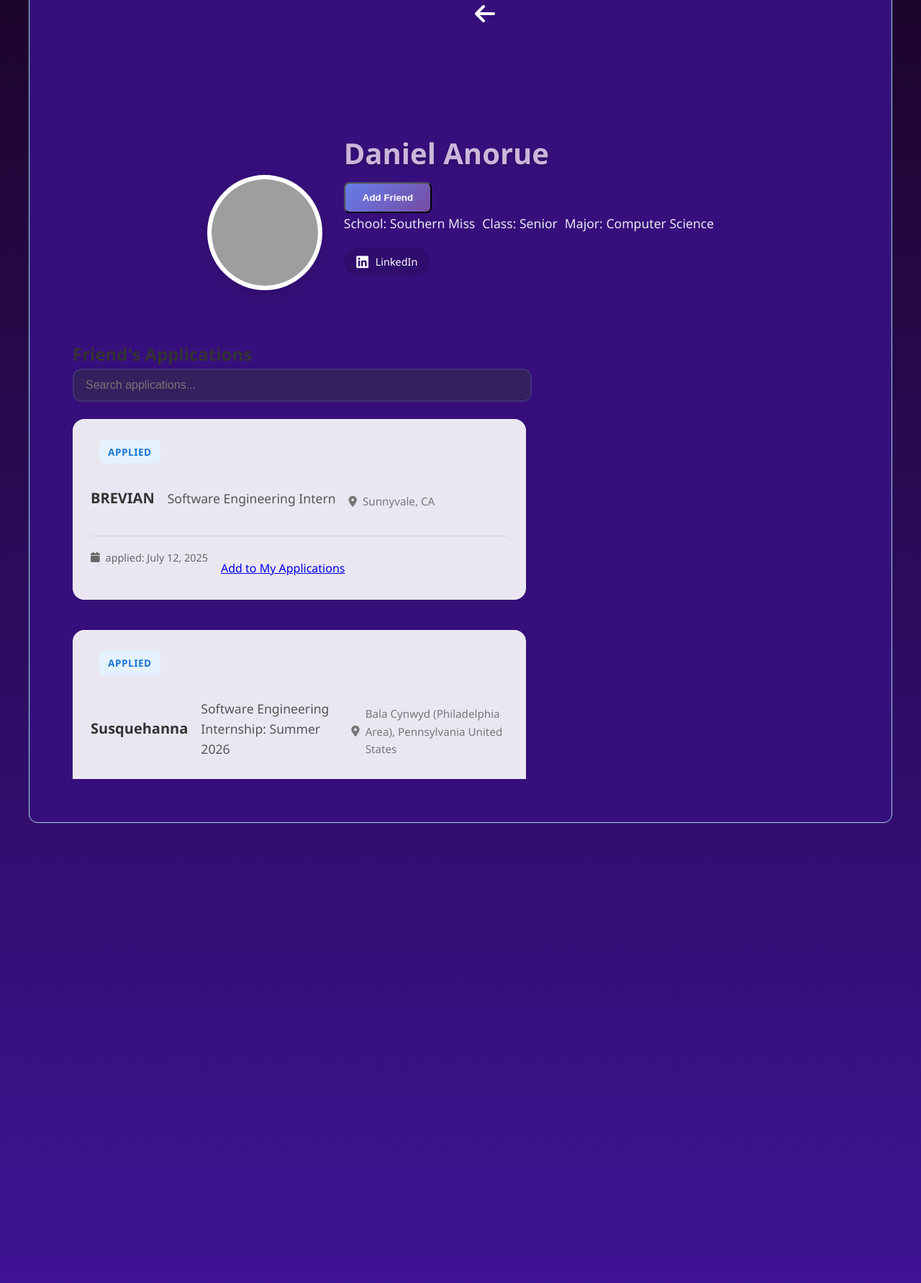
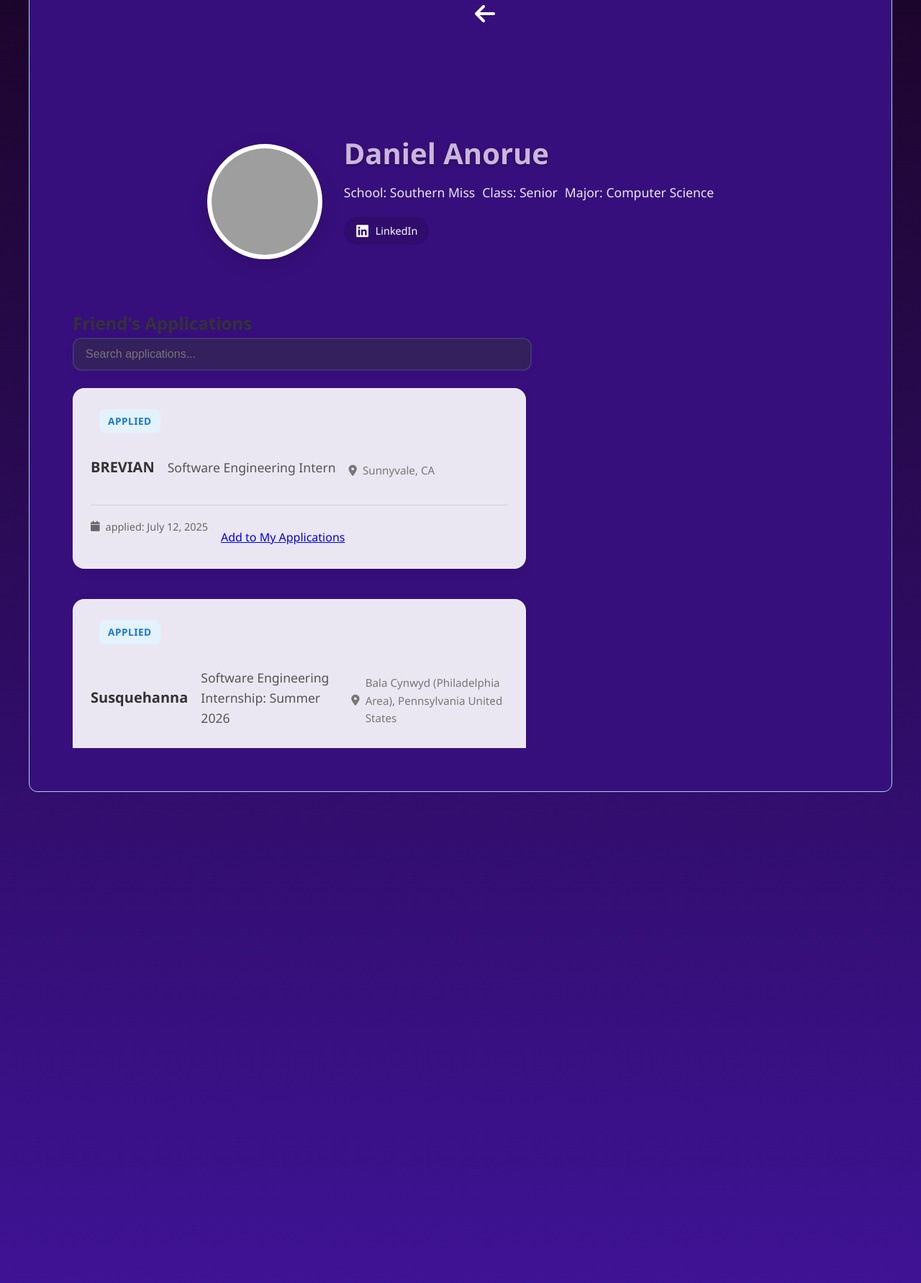
Before and after one commit to Mechamorph1903/Application-Tracker, a Flask app: a page that uses app/templates/friend_profile.html in a window 1280 px wide. Shown: the part 138-1920 px from the top of the page at 72% size. Run offline with Flask 3, Linux system fonts and the light colour scheme; a user stored in the database is signed in; data comes from the database, SQL or seed files in the repository; some libraries are stand-ins or nearby versions; grey boxes are pictures that could not be loaded.

Commit message:
Fixed Add Friend Error

```diff
--- a/app/templates/friend_profile.html
+++ b/app/templates/friend_profile.html
@@ -32,11 +32,6 @@
                 </div>
                 <div class="profile-details">
                     <h1 class="profile-name">{{ user.firstName }} {{ user.lastName }}</h1>
-                    <div class="add-friend-wrapper">
-                        <form action="{{ url_for('friends.send_friend_request', username=user.username) }}" method="POST">
-                            <button type="submit" class="btn add-friend-btn">Add Friend</button>
-                        </form>
-                    </div>
 
                     <div class="school-info">
                         <div id="school">School: {{ user.school }}</div>
```
